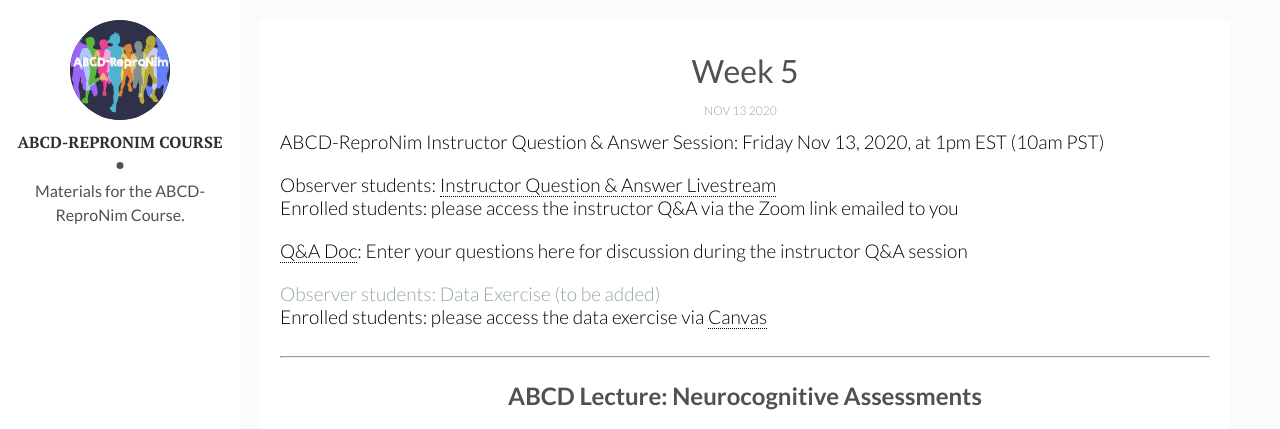
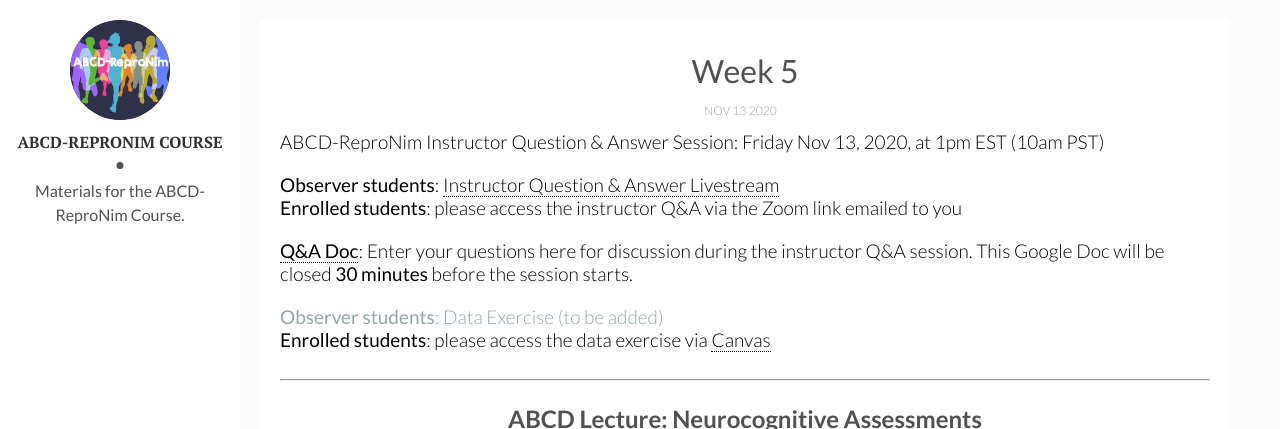
Before and after one commit to ABCD-ReproNim/materials, a Jekyll site: the page built from _posts/2020-11-13-week-5.md, in a window 1280 px wide and 900 px high, cut to the strip 0-429 px from the top of the window. Built offline with Jekyll 4.4.1, drawn with Linux system fonts in a browser that asks for light colours.

Commit message:
Improve emphasis.

```diff
--- a/_layouts/post.html
+++ b/_layouts/post.html
@@ -17,27 +17,28 @@ layout: main
 
             {% if page.livestream %}
                 <div class="smallhead">
-                    Observer students: <a class="off" href="{{ page.livestream }}">Instructor Question & Answer Livestream</a>
+                    <b>Observer students</b>: <a class="off" href="{{ page.livestream }}">Instructor Question & Answer Livestream</a>
                 </div>
             {% else %}
                 <div class="smallhead subtle">
-                    Observer students: Instructor Question & Answer Livestream (to be added)
+                    <b>Observer students</b>: Instructor Question & Answer Livestream (to be added)
                 </div>
             {% endif %}
             <div class="smallhead">
-                Enrolled students: please access the instructor Q&A via the Zoom link emailed to you
+                <b>Enrolled students</b>: please access the instructor Q&A via the Zoom link emailed to you
             </div>
 
             <div class="bigspacer"></div>
 
             {% if page.qa_doc %}
                 <div class="smallhead">
-                    <a class="off" href="{{ page.qa_doc }}">Q&A Doc</a>:
-                    Enter your questions here for discussion during the instructor Q&A session
+                    <b><a class="off" href="{{ page.qa_doc }}">Q&A Doc</a></b>:
+                    Enter your questions here for discussion during the instructor Q&A session.
+                    This Google Doc will be closed <b>30 minutes</b> before the session starts.
                 </div>
             {% else %}
                 <div class="smallhead subtle">
-                    Q&A Doc (to be added)
+                    <b>Q&A Doc</b> (to be added)
                 </div>
             {% endif %}
 
@@ -45,15 +46,15 @@ layout: main
 
             {% if page.exercises %}
                 <div class="smallhead">
-                    Observer students: <a class="off" href="{{ page.exercises }}">Data Exercise</a>
+                    <b>Observer students</b>: <a class="off" href="{{ page.exercises }}">Data Exercise</a>
                 </div>
             {% else %}
                 <div class="smallhead subtle">
-                    Observer students: Data Exercise (to be added)
+                    <b>Observer students</b>: Data Exercise (to be added)
                 </div>
             {% endif %}
             <div class="smallhead">
-                Enrolled students: please access the data exercise via <a class="off" href="https://develop.fiu.edu/courses/abcd-repronim-course-reproducible-analyses-of-abcd-data">Canvas</a>
+                <b>Enrolled students</b>: please access the data exercise via <a class="off" href="https://develop.fiu.edu/courses/abcd-repronim-course-reproducible-analyses-of-abcd-data">Canvas</a>
             </div>
         </div>
         <div class="bigspacer"></div>
```
